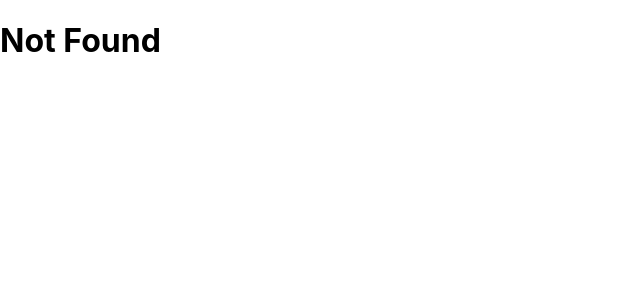
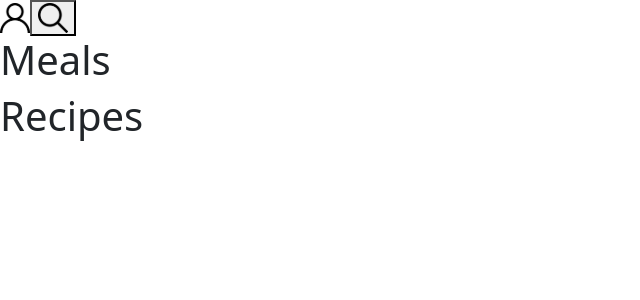
Before and after one commit to JoseBarceloss/AppRecipes, a React (Vite) app: page /meals in a window 1280 px wide. Shown: the top 300 px of the page, without its empty margins (0-640 px from the left). Built offline with nearby package versions, Linux system fonts and the light colour scheme.

Commit message:
<Feat requisitos 7 a 9 sem testes>

```diff
--- a/src/App.tsx
+++ b/src/App.tsx
@@ -1,12 +1,29 @@
 import { Route, Routes } from 'react-router-dom';
+import 'bootstrap/dist/css/bootstrap.min.css';
 import React from 'react';
 import Login from './Pages/Login';
+import Recipes from './Pages/Recipes';
+import FavoriteRecipes from './Pages/FavoriteRecipes';
+import Profile from './Pages/Profile';
+import RecipeDetails from './Pages/RecipeDetails';
+import RecipeInProgress from './Pages/RecipeInProgress';
+import DoneRecipes from './Pages/Done Recipes';
 
 function App() {
   return (
     <div>
       <Routes>
         <Route path="/" element={ <Login /> } />
+        <Route path="/meals" element={ <Recipes /> } />
+        <Route path="/drinks" element={ <Recipes /> } />
+        <Route path="/meals/:id" element={ <RecipeDetails /> } />
+        <Route path="/drinks/:id" element={ <RecipeDetails /> } />
+        <Route path="/favorite-recipes" element={ <FavoriteRecipes /> } />
+        <Route path="/meals/:id/in-progress" element={ <RecipeInProgress /> } />
+        <Route path="/drinks/:id/in-progress" element={ <RecipeInProgress /> } />
+        <Route path="/done-recipes" element={ <DoneRecipes /> } />
+        <Route path="/favorite-recipes" element={ <FavoriteRecipes /> } />
+        <Route path="/profile" element={ <Profile /> } />
         <Route path="*" element={ <h1>Not Found</h1> } />
       </Routes>
     </div>
--- /dev/null
+++ b/src/Components/Header/index.tsx
@@ -0,0 +1,64 @@
+import React from 'react';
+import { useLocation, Link } from 'react-router-dom';
+import iconPerfil from '../../images/profileIcon.svg';
+import searchIcon from '../../images/searchIcon.svg';
+import SearchBar from '../SearchBar';
+
+function Header() {
+  const [searchInput, setSearchInput] = React.useState(false);
+  const [titlePage, setTitlePage] = React.useState('');
+  const location = useLocation();
+  React.useEffect(() => {
+    switch (location.pathname) {
+      case '/drinks':
+        setTitlePage('Drinks');
+        break;
+      case '/meals':
+        setTitlePage('Meals');
+        break;
+      case '/profile':
+        setTitlePage('Profile');
+        break;
+      case '/done-recipes':
+        setTitlePage('Done Recipes');
+        break;
+      case '/favorite-recipes':
+        setTitlePage('Favorite Recipes');
+        break;
+      default:
+        break;
+    }
+  }, [location.pathname]);
+
+  return (
+    <header>
+      <div>
+        <Link to="/profile">
+          <img
+            data-testid="profile-top-btn"
+            src={ iconPerfil }
+            alt="Imagem do Perfil"
+          />
+        </Link>
+        {(location.pathname === '/meals'
+          || location.pathname === '/drinks') && (
+            <button
+              onClick={ () => {
+                setSearchInput(!searchInput);
+              } }
+            >
+              <img
+                data-testid="search-top-btn"
+                src={ searchIcon }
+                alt="searchIcon"
+              />
+            </button>
+        )}
+      </div>
+      <h1 data-testid="page-title">{titlePage}</h1>
+      {searchInput && <SearchBar />}
+    </header>
+  );
+}
+
+export default Header;
--- /dev/null
+++ b/src/Components/SearchBar/index.tsx
@@ -0,0 +1,9 @@
+import React from 'react';
+
+function SearchBar() {
+  return (
+    <div><input data-testid="search-input" type="text" /></div>
+  );
+}
+
+export default SearchBar;
--- /dev/null
+++ b/src/Pages/Done Recipes/index.tsx
@@ -0,0 +1,13 @@
+import React from 'react';
+import Header from '../../Components/Header';
+
+function DoneRecipes() {
+  return (
+    <div>
+      <Header />
+      <div>DoneRecipes</div>
+    </div>
+  );
+}
+
+export default DoneRecipes;
--- /dev/null
+++ b/src/Pages/FavoriteRecipes/index.tsx
@@ -0,0 +1,13 @@
+import React from 'react';
+import Header from '../../Components/Header';
+
+function FavoriteRecipes() {
+  return (
+    <div>
+      <Header />
+      <div><h1>FavoriteRecipes</h1></div>
+    </div>
+  );
+}
+
+export default FavoriteRecipes;
--- /dev/null
+++ b/src/Pages/Profile/index.tsx
@@ -0,0 +1,16 @@
+import React from 'react';
+import Header from '../../Components/Header';
+
+function Profile() {
+  return (
+    <div>
+      <Header />
+      <div>
+        Profile
+      </div>
+
+    </div>
+  );
+}
+
+export default Profile;
--- /dev/null
+++ b/src/Pages/RecipeDetails/index.tsx
@@ -0,0 +1,7 @@
+function RecipeDetails() {
+  return (
+    <div>RecipeDetails</div>
+  );
+}
+
+export default RecipeDetails;
--- /dev/null
+++ b/src/Pages/RecipeInProgress/index.tsx
@@ -0,0 +1,7 @@
+function RecipeInProgress() {
+  return (
+    <div>RecipeInProgress</div>
+  );
+}
+
+export default RecipeInProgress;
--- /dev/null
+++ b/src/Pages/Recipes/index.tsx
@@ -0,0 +1,12 @@
+import Header from '../../Components/Header';
+
+function Recipes() {
+  return (
+    <div>
+      <Header />
+      <div><h1>Recipes</h1></div>
+    </div>
+  );
+}
+
+export default Recipes;
```
Also changed, not shown: 1 other file (tests, documents, lock files or other folders).
